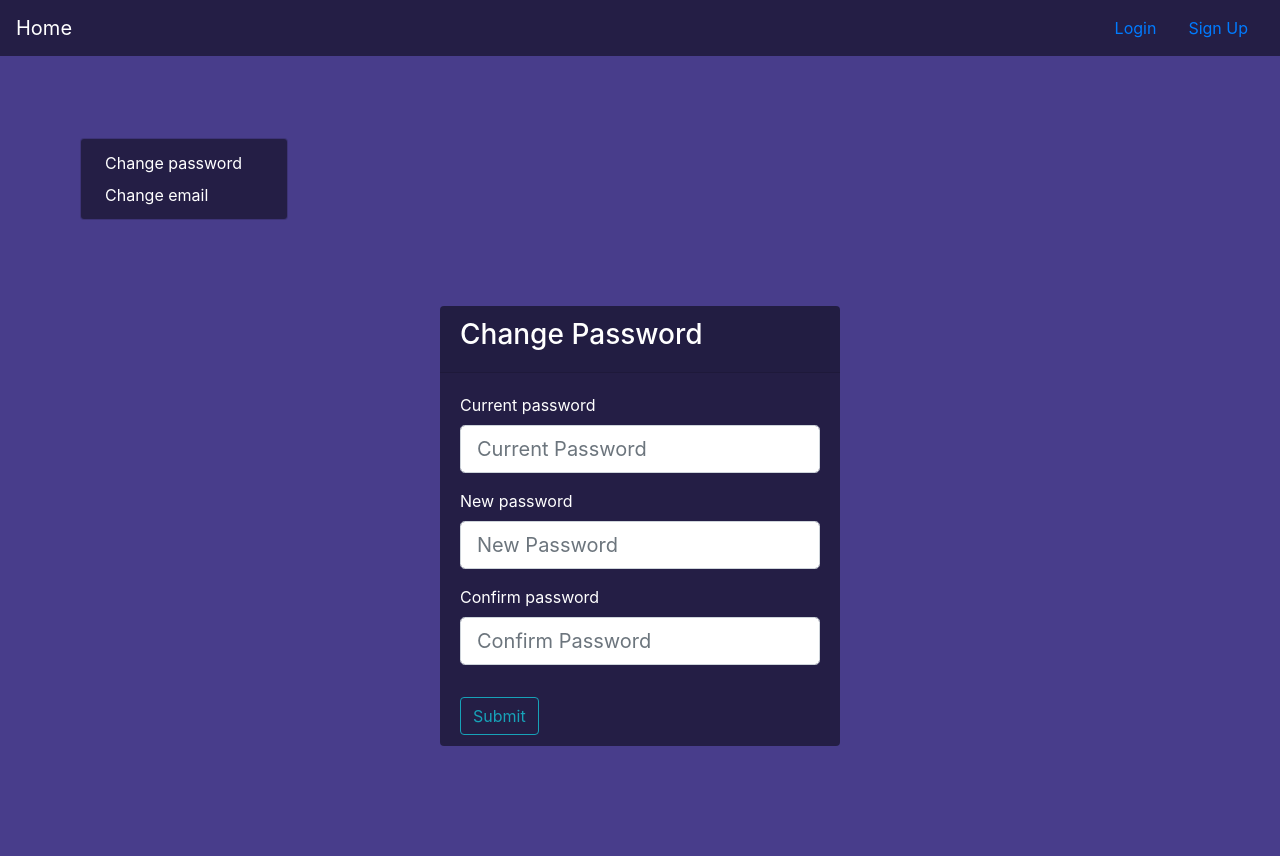
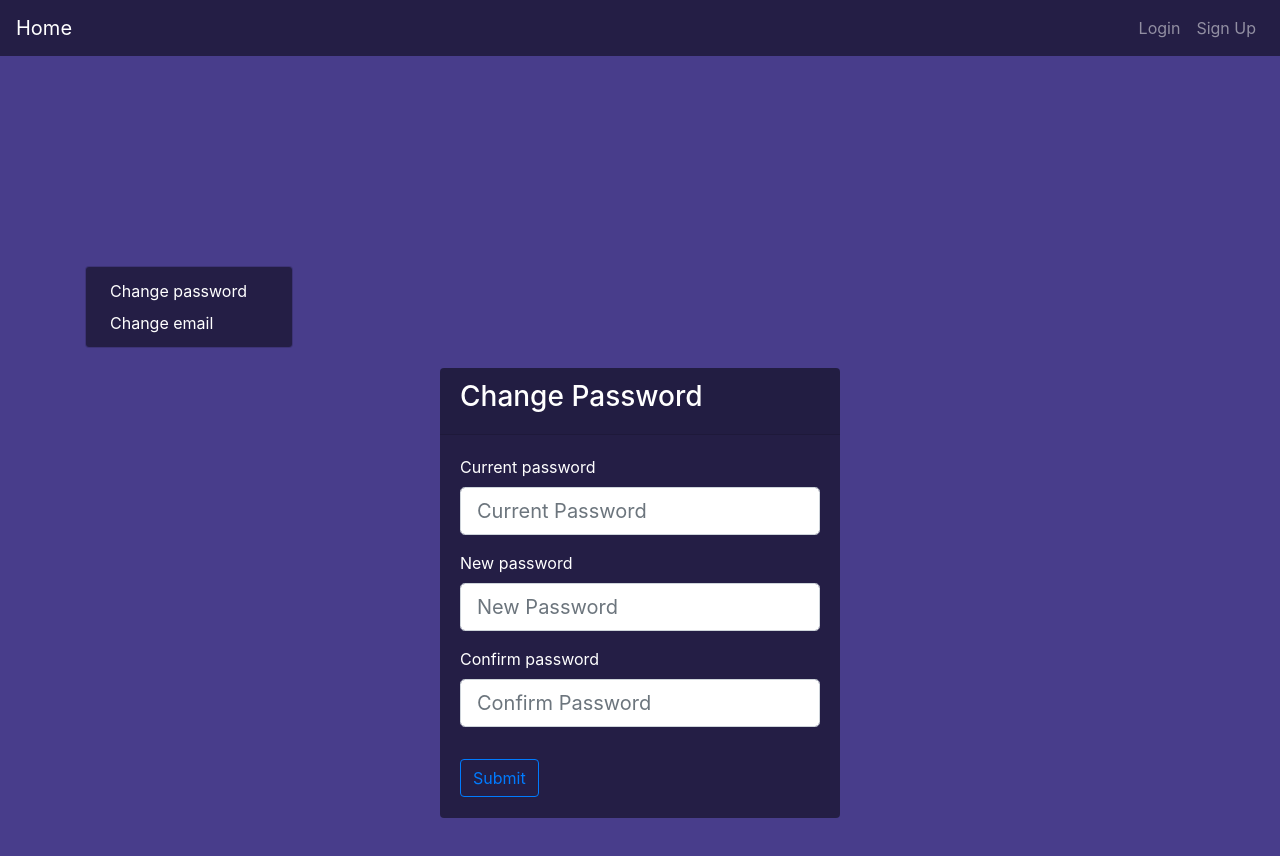
Before and after one commit to ppruchnicki/flask_web_app, a Python web app: template templates/profile.html in a window 1280 px wide. Run offline with Jinja, Linux system fonts and the light colour scheme; the template is opened without the code that fills it, so the values that code supplies are empty, except form fields; form fields are guessed from the names that the template uses; some libraries are stand-ins or nearby versions.

Commit message:
Added view titles, refactored css in profile view, standarized buttons, refactored htmls

```diff
--- a/app.py
+++ b/app.py
@@ -77,6 +77,6 @@ class MyAdminIndexView(AdminIndexView):
         return redirect(url_for('main.index'))
 
 
-admin = Admin(app, index_view=MyAdminIndexView(), name='Home', template_mode='bootstrap3')
+admin = Admin(app, index_view=MyAdminIndexView(), name='Admin', template_mode='bootstrap3')
 
 from flask_web_app import admin
--- a/forms.py
+++ b/forms.py
@@ -1,5 +1,5 @@
 from flask_wtf import FlaskForm
-from wtforms import StringField, PasswordField, SubmitField, BooleanField, ValidationError
+from wtforms import StringField, PasswordField, SubmitField, BooleanField, ValidationError, TextAreaField
 from wtforms.validators import DataRequired, Length, Email, EqualTo
 from flask_web_app.models import User
 
@@ -36,7 +36,7 @@ class UpdateTodosForm(FlaskForm):
 class NotesForm(FlaskForm):
     title = StringField('Title',
                            validators=[DataRequired(), Length(min=2, max=100)])
-    text = StringField('Text',
+    text = TextAreaField('Text',
                             validators=[DataRequired(), Length(min=2, max=1000)])
     submit = SubmitField('Submit')
 
--- a/static/styles.css
+++ b/static/styles.css
@@ -6,7 +6,6 @@ background-repeat: no-repeat;*/
 background-color: darkslateblue;
 height: 100%;
 }
-
 
 .alert_card_sign_up{
 height: 50px;
@@ -39,6 +38,9 @@ text-align: center;
 background-color: rgba(0,0,0,0.5)
 }
 
+.btn-space {
+    margin-right: 5px;
+}
 
 .container{
 height: 100%;
@@ -79,7 +81,7 @@ border-radius: .25rem;
 
 .card_email{
 height: 360px;
-margin-top: auto;
+margin-top: 5%;
 margin-bottom: auto;
 width: 400px;
 background-color: rgba(0,0,0,0.5) !important;
@@ -87,24 +89,19 @@ border-radius: .25rem;
 }
 
 .card_password{
-height: 440px;
-margin-top: auto;
+height: 450px;
+margin-top: 5%;
 margin-bottom: auto;
 width: 400px;
 background-color: rgba(0,0,0,0.5) !important;
 border-radius: .25rem;
 }
 
-
 .card-header h3{
 color: white;
 }
 
 .dropdown-menu-custom{
-position: absolute;
-top: 5rem;
-left: 5rem;
-z-index: 1000;
 display: inherit;
 float: left;
 min-width: 10rem;
@@ -199,5 +196,5 @@ margin-left: 4px;
 
 .text-muted-custom-login{
     color: white;
-    padding-left: 1rem;
+    padding-left: 0.5rem;
 }
--- a/templates/base.html
+++ b/templates/base.html
@@ -1,7 +1,7 @@
 <!doctype html>
 <html lang="en">
   <head>
-    <title>CloudApp</title>
+    <title>{% block title %}{% endblock %} - Flask App</title>
     <!-- Required meta tags -->
     <meta charset="utf-8">
     <meta name="viewport" content="width=device-width, initial-scale=1, shrink-to-fit=no">
@@ -45,7 +45,7 @@
         {% endif %}
       </ul>
       {% if not current_user.is_authenticated %}
-        <ul class="nav justify-content-end">
+        <ul class="navbar-nav justify-content-end">
           <li class="nav-item">
               <a class="nav-link" href="{{ url_for('auth.login') }}">Login</a>
           </li>
@@ -55,7 +55,7 @@
         </ul>
       {% endif %}
       {% if current_user.is_authenticated %}
-        <ul class="nav justify-content-end">
+        <ul class="navbar-nav justify-content-end">
           <li class="nav-item">
               <a class="nav-link" href="{{ url_for('auth.logout') }}">Logout</a>
           </li>
--- a/templates/index.html
+++ b/templates/index.html
@@ -1,4 +1,8 @@
 {% extends "base.html" %}
+
+{% block title %}
+Home
+{% endblock %}
 
 {% block content %}
 <h1 class="title text-center" style="color: white;">
--- a/templates/login.html
+++ b/templates/login.html
@@ -1,4 +1,8 @@
 {% extends "base.html" %}
+
+{% block title %}
+Login
+{% endblock %}
 
 {% block content %}
 <div class="container">
@@ -53,7 +57,7 @@
                             </div>
                         </fieldset>
                         <div class="form-group">
-                            {{ form.submit(class="btn btn-outline-info") }}
+                            {{ form.submit(class="btn btn-outline-primary") }}
                         </div>
                         <small class="text-muted ml-2">
                             <a href="{{ url_for('auth.reset_request') }}">Forgot Password?</a>
--- a/templates/profile.html
+++ b/templates/profile.html
@@ -1,14 +1,22 @@
 {% extends "base.html" %}
 
+{% block title %}
+Profile
+{% endblock %}
+
 {% block content %}
-
+<div class="container">
+  <div class="row">
+    <div class="col">
       <div class="dropdown">
         <div class="dropdown-menu-custom">
           <a class="dropdown-item-custom" href="{{ url_for('main.profile') }}">Change password</a>
           <a class="dropdown-item-custom" href="{{ url_for('main.profile_change_email') }}">Change email</a>
         </div>
       </div>
-<div class="container">
+    </div>
+  </div>
+  <div class="col">
     <div class="d-flex justify-content-center h-100">
       <div class="card_login_with_alert_sign_up">
         {% with messages = get_flashed_messages(with_categories=true) %}
@@ -69,9 +77,10 @@
                 </div>
               </fieldset>
               <div class="form-group">
-							{{ form.submit(class="btn btn-outline-info") }}
+                {{ form.submit(class="btn btn-outline-primary") }}
               </div>
             </form>
+            </div>
           </div>
         </div>
       </div>
--- a/templates/reset_request.html
+++ b/templates/reset_request.html
@@ -1,4 +1,8 @@
 {% extends "base.html" %}
+
+{% block title %}
+Reset Password
+{% endblock %}
 
 {% block content %}
 <div class="container">
--- a/templates/reset_token.html
+++ b/templates/reset_token.html
@@ -1,4 +1,8 @@
 {% extends "base.html" %}
+
+{% block title %}
+Reset Password
+{% endblock %}
 
 {% block content %}
 <div class="container">
--- a/templates/unconfirmed.html
+++ b/templates/unconfirmed.html
@@ -1,7 +1,10 @@
 {% extends "base.html" %}
 
+{% block title %}
+Uncofirmed
+{% endblock %}
+
 {% block content %}
-
 <h1>Welcome!</h1>
 <br>
 <div class="card-body">
```
Also changed, not shown: templates/notes.html (+11 -7 lines), templates/notes_add.html (+6 -1 lines), templates/notes_edit.html (+6 -1 lines), templates/profile_change_email.html (+11 -5 lines), templates/signup.html (+6 -1 lines), templates/todos.html (+6 -2 lines). Lines whose indentation alone changed are shown as unchanged.
